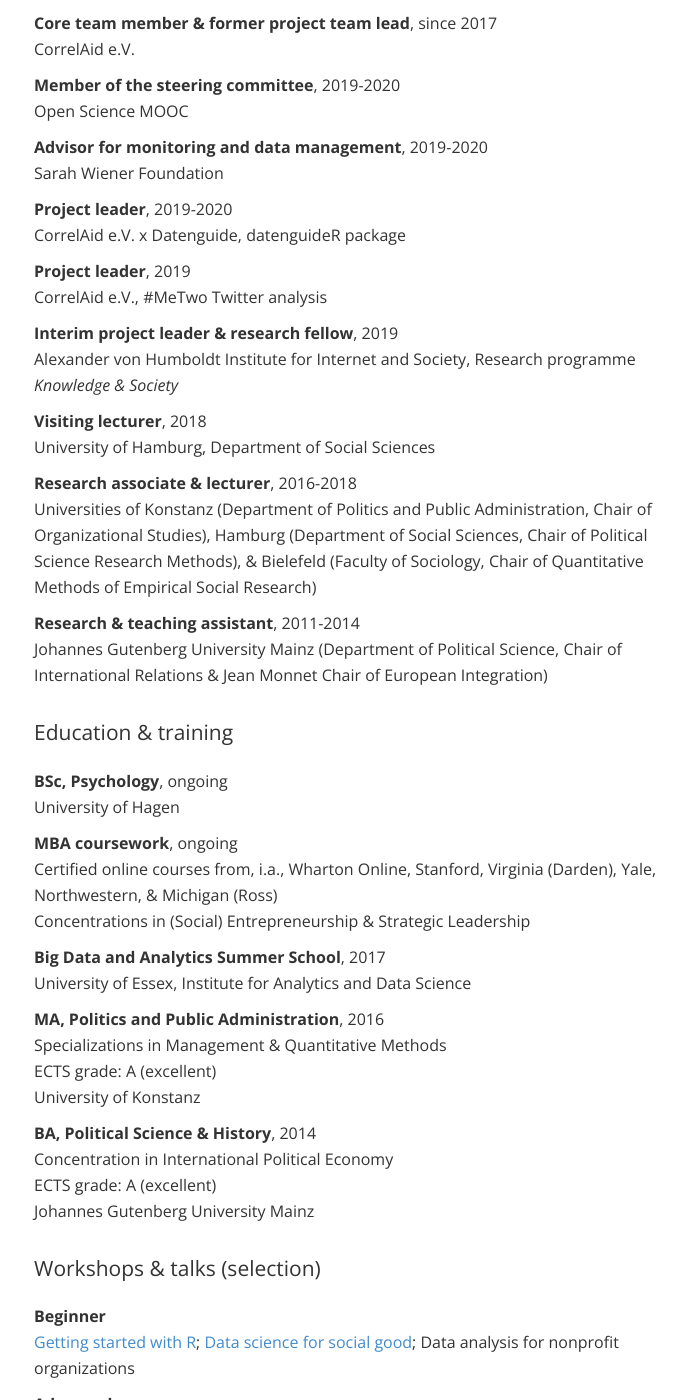
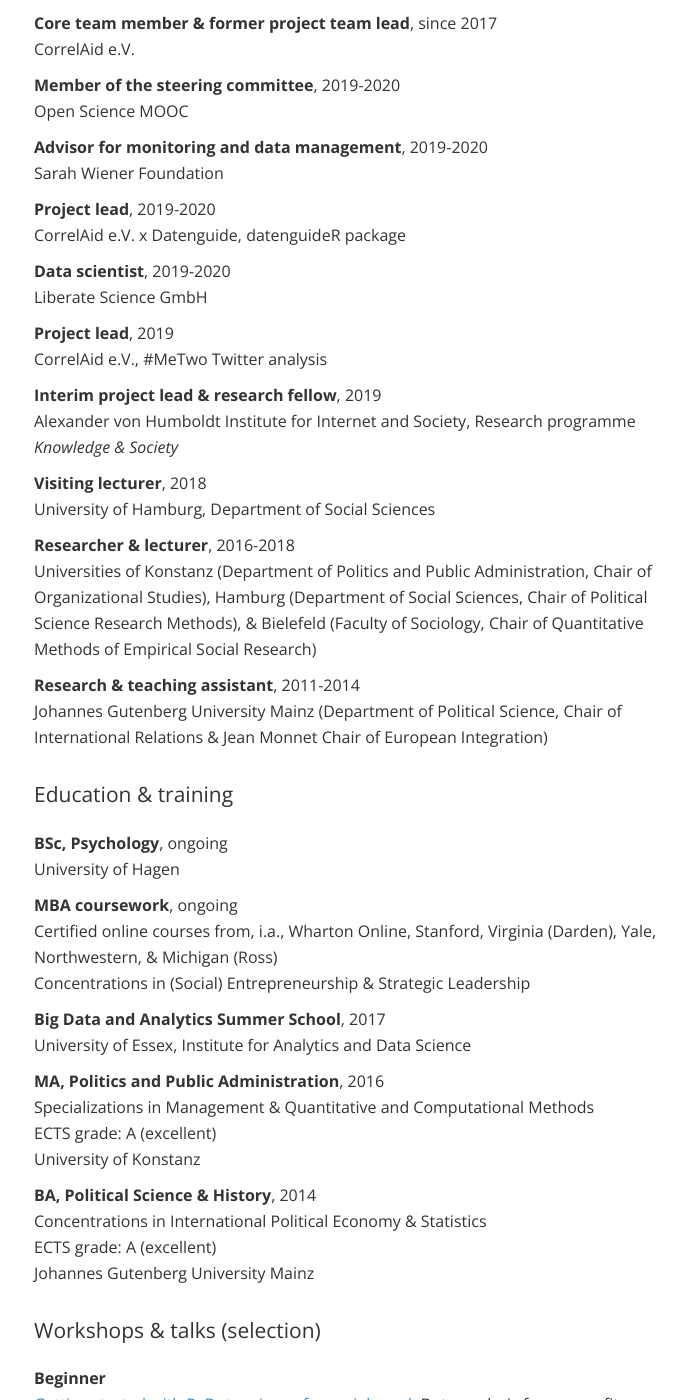
Before and after one commit to lhehnke/lhehnke.github.io, a Jekyll site: the page built from cv/index.html, in a window 1280 px wide and 1400 px high, scrolled down 391 px. Shown: the whole window, without its empty margins (282-968 px from the left). Built offline with Jekyll 4.4.1, drawn with Linux system fonts in a browser that asks for light colours; nearby versions of some CDN libraries; some of the changed text lies outside the part shown.

Commit message:
Update CV

```diff
--- a/cv/index.html
+++ b/cv/index.html
@@ -17,37 +17,40 @@
 
     <p class="lead">Experience & positions</p>
 
-    <p><strong> Operations director</strong>, since 2020<br>
+    <p><strong>Operations director</strong>, since 2020<br>
 				Liberate Science GmbH</p>
 
-    <p><strong> Affiliated trainer & consultant</strong>, since 2020<br>
+    <p><strong>Affiliate trainer & consultant</strong>, since 2020<br>
 				Access 2 Perspectives</p>
 
-    <p><strong> Freelance data scientist</strong>, since 2019<br>
+    <p><strong>Freelance data scientist, trainer, & consultant</strong>, since 2019<br>
 				Self-employed</p>
 
-    <p><strong> Core team member & former project team lead</strong>, since 2017<br>
+    <p><strong>Core team member & former project team lead</strong>, since 2017<br>
 				CorrelAid e.V. </p>
 
-    <p><strong> Member of the steering committee</strong>, 2019-2020<br>
+    <p><strong>Member of the steering committee</strong>, 2019-2020<br>
 				Open Science MOOC</p>
 
-    <p><strong> Advisor for monitoring and data management</strong>, 2019-2020<br>
+    <p><strong>Advisor for monitoring and data management</strong>, 2019-2020<br>
 				Sarah Wiener Foundation</p>
 
-    <p><strong> Project leader</strong>, 2019-2020<br>
+    <p><strong>Project lead</strong>, 2019-2020<br>
 				CorrelAid e.V. x Datenguide, datenguideR package</p>
 
-    <p><strong> Project leader</strong>, 2019<br>
+    <p><strong>Data scientist</strong>, 2019-2020<br>
+				Liberate Science GmbH</p>
+
+    <p><strong>Project lead</strong>, 2019<br>
 				CorrelAid e.V., #MeTwo Twitter analysis </p>
 
-    <p><strong> Interim project leader & research fellow</strong>, 2019<br>
+    <p><strong>Interim project lead & research fellow</strong>, 2019<br>
 				Alexander von Humboldt Institute for Internet and Society, Research programme <em>Knowledge & Society</em></p>
 
     <p><strong>Visiting lecturer</strong>, 2018<br>
 				University of Hamburg, Department of Social Sciences</p>
 
-    <p><strong>Research associate & lecturer</strong>, 2016-2018<br>
+    <p><strong>Researcher & lecturer</strong>, 2016-2018<br>
 				Universities of Konstanz (Department of Politics and Public Administration, Chair of Organizational Studies), Hamburg (Department of Social Sciences, Chair of Political Science Research Methods), & Bielefeld (Faculty of Sociology, Chair of Quantitative Methods of Empirical Social Research)</p>
 
     <p style="margin-bottom:30px"><strong>Research & teaching assistant</strong>, 2011-2014<br>
@@ -67,12 +70,12 @@
 				University of Essex, Institute for Analytics and Data Science</p>
 
     <p><strong>MA, Politics and Public Administration</strong>, 2016<br>
-        Specializations in Management & Quantitative Methods<br>
+        Specializations in Management & Quantitative and Computational Methods<br>
         ECTS grade: A (excellent)<br>
 				University of Konstanz</p>
 
     <p style="margin-bottom:30px"><strong>BA, Political Science & History</strong>, 2014<br>
-        Concentration in International Political Economy<br>
+        Concentrations in International Political Economy & Statistics<br>
         ECTS grade: A (excellent)<br>
 				Johannes Gutenberg University Mainz</p>
 
@@ -103,7 +106,13 @@
 <!--    <p><strong>Financial Management Specialization</strong>, ongoing<br>
 				University of Illinois at Urbana-Champaign (Gies College of Business) on Coursera</p> -->
 
-    <p><strong>Financial Markets</strong>, 2020<br>
+    <p><strong>Unethical Decision Making in Organizations</strong>, 2020<br>
+				University of Lausanne (HEC Lausanne) on Coursera</p>
+
+<!--    <p><strong>Making Successful Decisions through the Strategy, Law & Ethics Model</strong>, 2020<br>
+				University of Michigan (Ross School of Business) on Coursera</p> -->
+
+    <p><strong>Financial Markets (with Honors)</strong>, 2020<br>
 				Yale University on Coursera</p>
 
     <p><strong>Business Strategy Specialization</strong>, 2020<br>
@@ -111,6 +120,9 @@
 
     <p><strong>Organizational Analysis</strong>, 2020<br>
 				Stanford University on Coursera</p>
+
+ <!--   <p><strong>Digital Media and Marketing Principles & Digital Media and Marketing Strategies</strong>, 2020<br>
+				University of Illinois at Urbana-Champaign on Coursera</p> -->
 
  <!--   <p><strong>Entrepreneurship Strategy: From Ideation to Exit</strong>, 2020<br>
 				HEC Paris on Coursera</p>	-->
@@ -121,8 +133,8 @@
     <p><strong>Business Foundations Specialization</strong>, 2020<br>
 				Wharton Online (University of Pennsylvania) on Coursera</p>
 
- <!--   <p><strong>Coaching Skills for Managers Specialization</strong>, 2020<br>
-				University of California, Davis on Coursera</p> -->
+   <p><strong>Coaching Skills for Managers Specialization</strong>, 2020<br>
+				University of California, Davis on Coursera</p>
 
 <!--    <p><strong>Managing the Company of the Future</strong>, 2020<br>
 				London Business School & University of London on Coursera</p> -->
@@ -142,8 +154,10 @@
     <p><strong>Leading People and Teams Specialization</strong>, 2019-2020<br>
 				University of Michigan (Ross School of Business) on Coursera</p>
 
-    <p style="margin-bottom:30px"><strong>Applied Data Science with Python Specialization</strong>, 2019<br>
+    <p><strong>Applied Data Science with Python Specialization</strong>, 2019<br>
 				University of Michigan on Coursera</p>
 
+    <p style="margin-bottom:30px"><strong>Effective Strategies for Teaching at University</strong>, 2018<br>
+				Hamburg Competence Center for Learning and Teaching</p>
 
 </div>
```
